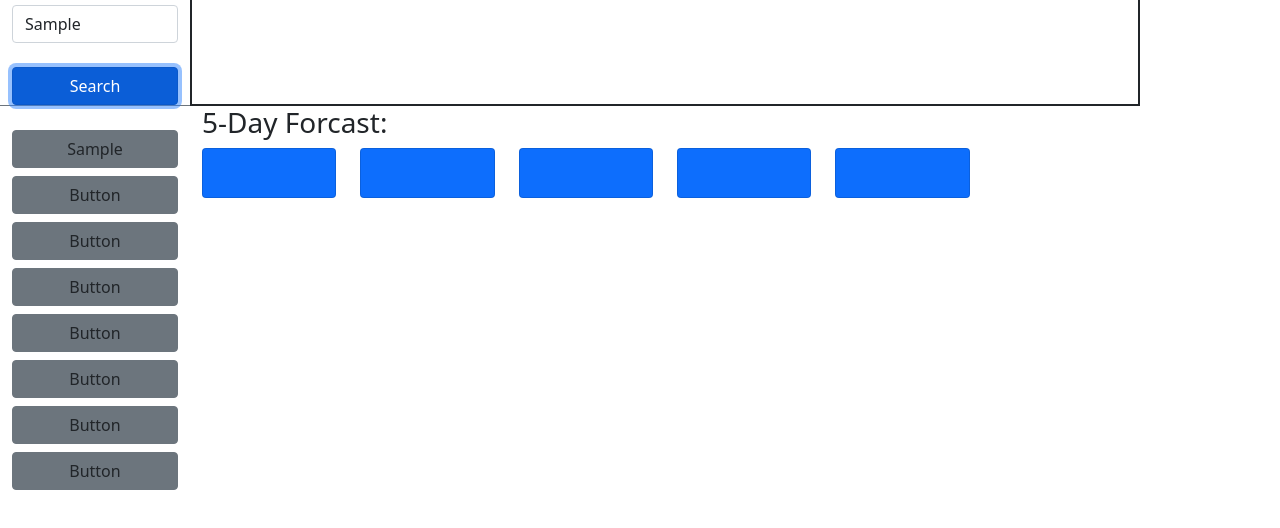
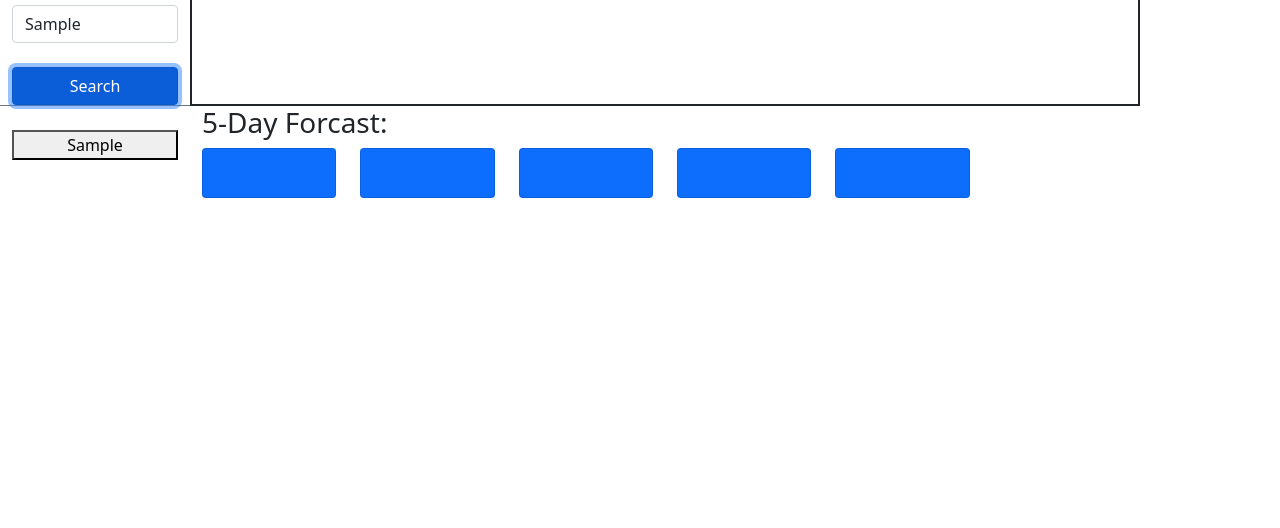
Before and after one commit to Tim-Smith1/weatherbylocation, a plain HTML site: page index.html in a window 1280 px wide. Both pictures are taken after typing "Sample" into the empty fields and a click on the button "Search". Shown: the part 126-654 px from the top of the page. Drawn offline with nearby package versions, Linux system fonts and the light colour scheme; no server answers.

Commit message:
2/7 previous searches now showing up as dynamicly created buttons. TODOS now make those newly created buttons searchable.

```diff
--- a/assets/js/script.js
+++ b/assets/js/script.js
@@ -8,25 +8,97 @@
 var btnGet = document.getElementById('btn-get')
 var inputGet = document.getElementById('input-get')
 var cityName = '';
+var searchHistoryContainer = document.querySelector('#history');
+//var searchHistory;
 
 //console.log(btnGet);
 
 //for (var i = storedSearch.length -1; i > storedSearch.length-7; i--)
 
 //
+//Dynamic button history add btnHistory class
+
+
+// define a set of instruction to display old search history
+// --  go to local storage and try to get the search history
+
+// var searchFromLs = JSON.parse(localStorage.getItem('search-history'));
+// if (searchFromLs !== null) {
+//     searchHistory = searchFromLs
+// } else {
+//     searchHistory = [];
+// }
+
+searchHistory = JSON.parse(localStorage.getItem('search-history'));
+if (searchHistory === null) {
+    searchHistory = [];
+}
+displaySearchHistory();
+// --  if there is something there
+// --  -- set the stuff you got from ls to the searchHistory var
+// --  else
+// --  -- set search history to an empty
+// --  display you search history
+
+// call that set of instructions
+
+
+
+
+function addToHistory(search) {
+    searchHistory.push(search);
+    //converts array to string
+    localStorage.setItem('search-history', JSON.stringify(searchHistory));
+
+    displaySearchHistory();
+}
+
+// need function to get search history from local storage parse JSON
+function displaySearchHistory() {
+    searchHistoryContainer.innerHTML = '';
+    for (let index = 0; index < searchHistory.length; index++) {
+        var btn = document.createElement('button');
+        btn.setAttribute('type', 'button');
+        btn.classList.add('history-btn', 'btn-history')
+        btn.setAttribute('data-search', searchHistory[index]);
+        btn.textContent = searchHistory[index];
+
+
+        searchHistoryContainer.append(btn);
+        }
+}
+
+
+        // add an event listner  to the btn to make new buttons fetch the search
+        // when i click on the new button it should bring me to the citys weather
+        //////////////
+// function handleSearchHistoyClick(event) {
+//        var test = event.target('button');
+
+//          newendUrl = ('https://api.openweathermap.org/data/2.5/forecast?q=' + test + '&units=imperial&appid=b3116830bb7295ca81c53365dc533b51');
+
+
+        // if (test) {
+        //      searchResult(btn.textContent);
+        // }
+
+        // if (searchHistory === null) {
+            //     return;
+            // } else {
+            // searchResult('btn.textContent') = (event.target.matches(event))
+            // }
+
+
 
 
 
 function searchResult() {
     console.log(inputGet.value)
-    //var city = inputGet.value;
+    var city = inputGet.value;
     cityName = inputGet.value;
     var endUrl = ('https://api.openweathermap.org/data/2.5/forecast?q=' + cityName + '&units=imperial&appid=b3116830bb7295ca81c53365dc533b51');
 
-
-///local storage save to 8 buttons
-document.getElementById('btn1').innerHTML = cityName;
-
+    addToHistory(cityName);
 
     //Fetch section
     fetch(endUrl)
@@ -42,86 +114,89 @@ function weatherIconMain() {
                 //for (var i = storedSearch.length -1; i > storedSearch.length-7; i--)
 
                 if ((data.list[0].weather[0].main) === 'Clouds') {
-        document.getElementById('current-icon').innerHTML=('&#9729;' + (data.list[0].weather[0].main));
+                    document.getElementById('current-icon').innerHTML = ('&#9729;' + (data.list[0].weather[0].main));
                 } else if ((data.list[0].weather[0].main) === 'Clear') {
-        document.getElementById('current-icon').innerHTML=('&#9728;' + (data.list[0].weather[0].main));
+                    document.getElementById('current-icon').innerHTML = ('&#9728;' + (data.list[0].weather[0].main));
                 } else if ((data.list[0].weather[0].main) === 'Snow') {
-        document.getElementById('current-icon').innerHTML=('&#9731;' + (data.list[0].weather[0].main));
+                    document.getElementById('current-icon').innerHTML = ('&#9731;' + (data.list[0].weather[0].main));
                 } else if ((data.list[0].weather[0].main) === 'Rain') {
-        document.getElementById('current-icon').innerHTML=('&#9730;' + (data.list[0].weather[0].main));
+                    document.getElementById('current-icon').innerHTML = ('&#9730;' + (data.list[0].weather[0].main));
                 } else {
-        document.getElementById('current-icon').innerHTML=('&#9749;' + (data.list[0].weather[0].main));
+                    document.getElementById('current-icon').innerHTML = ('&#9749;' + (data.list[0].weather[0].main));
                 }
 
                 if ((data.list[8].weather[0].main) === 'Clouds') {
-        document.getElementById('day1-icon').innerHTML=('&#9729;' + (data.list[8].weather[0].main));
+                    document.getElementById('day1-icon').innerHTML = ('&#9729;' + (data.list[8].weather[0].main));
                 } else if ((data.list[8].weather[0].main) === 'Clear') {
-        document.getElementById('day1-icon').innerHTML=('&#9728;' + (data.list[8].weather[0].main));
+                    document.getElementById('day1-icon').innerHTML = ('&#9728;' + (data.list[8].weather[0].main));
                 } else if ((data.list[8].weather[0].main) === 'Snow') {
-        document.getElementById('day1-icon').innerHTML=('&#9731;' + (data.list[8].weather[0].main));
+                    document.getElementById('day1-icon').innerHTML = ('&#9731;' + (data.list[8].weather[0].main));
                 } else if ((data.list[8].weather[0].main) === 'Rain') {
-        document.getElementById('day1-icon').innerHTML=('&#9730;' + (data.list[8].weather[0].main));
+                    document.getElementById('day1-icon').innerHTML = ('&#9730;' + (data.list[8].weather[0].main));
                 } else {
-        document.getElementById('day1-icon').innerHTML=('&#9749;' + (data.list[8].weather[0].main));
+                    document.getElementById('day1-icon').innerHTML = ('&#9749;' + (data.list[8].weather[0].main));
                 }
 
                 if ((data.list[16].weather[0].main) === 'Clouds') {
-        document.getElementById('day2-icon').innerHTML=('&#9729;' + (data.list[16].weather[0].main));
+                    document.getElementById('day2-icon').innerHTML = ('&#9729;' + (data.list[16].weather[0].main));
                 } else if ((data.list[16].weather[0].main) === 'Clear') {
-        document.getElementById('day2-icon').innerHTML=('&#9728;' + (data.list[16].weather[0].main));
+                    document.getElementById('day2-icon').innerHTML = ('&#9728;' + (data.list[16].weather[0].main));
                 } else if ((data.list[16].weather[0].main) === 'Snow') {
-        document.getElementById('day2-icon').innerHTML=('&#9731;' + (data.list[16].weather[0].main));
+                    document.getElementById('day2-icon').innerHTML = ('&#9731;' + (data.list[16].weather[0].main));
                 } else if ((data.list[16].weather[0].main) === 'Rain') {
-        document.getElementById('day2-icon').innerHTML=('&#9730;' + (data.list[16].weather[0].main));
+                    document.getElementById('day2-icon').innerHTML = ('&#9730;' + (data.list[16].weather[0].main));
                 } else {
-        document.getElementById('day2-icon').innerHTML=('&#9749;' + (data.list[16].weather[0].main));
+                    document.getElementById('day2-icon').innerHTML = ('&#9749;' + (data.list[16].weather[0].main));
                 }
 
                 if ((data.list[24].weather[0].main) === 'Clouds') {
-        document.getElementById('day3-icon').innerHTML=('&#9729;' + (data.list[24].weather[0].main));
+                    document.getElementById('day3-icon').innerHTML = ('&#9729;' + (data.list[24].weather[0].main));
                 } else if ((data.list[24].weather[0].main) === 'Clear') {
-        document.getElementById('day3-icon').innerHTML=('&#9728;' + (data.list[24].weather[0].main));
+                    document.getElementById('day3-icon').innerHTML = ('&#9728;' + (data.list[24].weather[0].main));
                 } else if ((data.list[24].weather[0].main) === 'Snow') {
-        document.getElementById('day3-icon').innerHTML=('&#9731;' + (data.list[24].weather[0].main));
+                    document.getElementById('day3-icon').innerHTML = ('&#9731;' + (data.list[24].weather[0].main));
                 } else if ((data.list[24].weather[0].main) === 'Rain') {
-        document.getElementById('day3-icon').innerHTML=('&#9730;' + (data.list[24].weather[0].main));
+                    document.getElementById('day3-icon').innerHTML = ('&#9730;' + (data.list[24].weather[0].main));
                 } else {
-        document.getElementById('day3-icon').innerHTML=('&#9749;' + (data.list[24].weather[0].main));
+                    document.getElementById('day3-icon').innerHTML = ('&#9749;' + (data.list[24].weather[0].main));
                 }
 
                 if ((data.list[32].weather[0].main) === 'Clouds') {
-        document.getElementById('day4-icon').innerHTML=('&#9729;' + (data.list[32].weather[0].main));
+                    document.getElementById('day4-icon').innerHTML = ('&#9729;' + (data.list[32].weather[0].main));
                 } else if ((data.list[32].weather[0].main) === 'Clear') {
-        document.getElementById('day4-icon').innerHTML=('&#9728;' + (data.list[32].weather[0].main));
+                    document.getElementById('day4-icon').innerHTML = ('&#9728;' + (data.list[32].weather[0].main));
                 } else if ((data.list[32].weather[0].main) === 'Snow') {
-        document.getElementById('day4-icon').innerHTML=('&#9731;' + (data.list[32].weather[0].main));
+                    document.getElementById('day4-icon').innerHTML = ('&#9731;' + (data.list[32].weather[0].main));
                 } else if ((data.list[32].weather[0].main) === 'Rain') {
-        document.getElementById('day4-icon').innerHTML=('&#9730;' + (data.list[32].weather[0].main));
+                    document.getElementById('day4-icon').innerHTML = ('&#9730;' + (data.list[32].weather[0].main));
                 } else {
-        document.getElementById('day4-icon').innerHTML=('&#9749;' + (data.list[32].weather[0].main));
+                    document.getElementById('day4-icon').innerHTML = ('&#9749;' + (data.list[32].weather[0].main));
                 }
 
                 if ((data.list[39].weather[0].main) === 'Clouds') {
-        document.getElementById('day5-icon').innerHTML=('&#9729;' + (data.list[39].weather[0].main));
+                    document.getElementById('day5-icon').innerHTML = ('&#9729;' + (data.list[39].weather[0].main));
                 } else if ((data.list[39].weather[0].main) === 'Clear') {
-        document.getElementById('day5-icon').innerHTML=('&#9728;' + (data.list[39].weather[0].main));
+                    document.getElementById('day5-icon').innerHTML = ('&#9728;' + (data.list[39].weather[0].main));
                 } else if ((data.list[39].weather[0].main) === 'Snow') {
-        document.getElementById('day5-icon').innerHTML=('&#9731;' + (data.list[39].weather[0].main));
+                    document.getElementById('day5-icon').innerHTML = ('&#9731;' + (data.list[39].weather[0].main));
                 } else if ((data.list[39].weather[0].main) === 'Rain') {
-        document.getElementById('day5-icon').innerHTML=('&#9730;' + (data.list[39].weather[0].main));
+                    document.getElementById('day5-icon').innerHTML = ('&#9730;' + (data.list[39].weather[0].main));
                 } else {
-        document.getElementById('day5-icon').innerHTML=('&#9749;' + (data.list[39].weather[0].main));
+                    document.getElementById('day5-icon').innerHTML = ('&#9749;' + (data.list[39].weather[0].main));
                 }
             }
 
             weatherIconMain();
 
+
+
+
             //main panel showing selected city
             document.getElementById('selected-city').innerHTML = (data.city.name + ' (' + (dayjs().format('MM/DD/YYYY')) + ')');
             //Current temp day0
-    document.getElementById('currnet-temp').innerHTML=('Temp: ' +(data.list[0].main.temp + 'ºF'));
-    document.getElementById('current-wind').innerHTML=('Wind: ' + (data.list[0].wind.speed) + ' MPH');
-    document.getElementById('current-humidity').innerHTML=('Humidity: ' + (data.list[0].main.humidity) + '%');
+            document.getElementById('currnet-temp').innerHTML = ('Temp: ' + (data.list[0].main.temp + 'ºF'));
+            document.getElementById('current-wind').innerHTML = ('Wind: ' + (data.list[0].wind.speed) + ' MPH');
+            document.getElementById('current-humidity').innerHTML = ('Humidity: ' + (data.list[0].main.humidity) + '%');
 
             //format('MM/DD/YYYY'));
             //Tomorrow temp day1
@@ -137,25 +212,26 @@ function weatherIconMain() {
             //day3
             document.getElementById('day3').innerHTML = (dayjs().add(3, 'day').format('MM/DD/YYYY'));
             document.getElementById('day3-temp').innerHTML = ('Temp: ' + (data.list[24].main.temp) + 'ºF');
-    document.getElementById('day3-wind').innerHTML = ('Wind: ' + (data.list[24].wind.speed)  + ' MPH');
-    document.getElementById('day3-humidity').innerHTML = ('Humidity: ' + (data.list[24].main.humidity)  + ' %');
+            document.getElementById('day3-wind').innerHTML = ('Wind: ' + (data.list[24].wind.speed) + ' MPH');
+            document.getElementById('day3-humidity').innerHTML = ('Humidity: ' + (data.list[24].main.humidity) + ' %');
             //day4
             document.getElementById('day4').innerHTML = (dayjs().add(4, 'day').format('MM/DD/YYYY'));
             document.getElementById('day4-temp').innerHTML = ('Temp: ' + (data.list[32].main.temp) + 'ºF');
-    document.getElementById('day4-wind').innerHTML = ('Wind: ' + (data.list[32].wind.speed)  + ' MPH');
-    document.getElementById('day4-humidity').innerHTML = ('Humidity: ' + (data.list[32].main.humidity)  + ' %');
+            document.getElementById('day4-wind').innerHTML = ('Wind: ' + (data.list[32].wind.speed) + ' MPH');
+            document.getElementById('day4-humidity').innerHTML = ('Humidity: ' + (data.list[32].main.humidity) + ' %');
             //day5 -3 hour ran out of array
             document.getElementById('day5').innerHTML = (dayjs().add(5, 'day').format('MM/DD/YYYY'));
             document.getElementById('day5-temp').innerHTML = ('Temp: ' + (data.list[39].main.temp) + 'ºF');
-    document.getElementById('day5-wind').innerHTML = ('Wind: ' + (data.list[39].wind.speed)  + ' MPH');
-    document.getElementById('day5-humidity').innerHTML = ('Humidity: ' + (data.list[39].main.humidity)  + ' %');
-
+            document.getElementById('day5-wind').innerHTML = ('Wind: ' + (data.list[39].wind.speed) + ' MPH');
+            document.getElementById('day5-humidity').innerHTML = ('Humidity: ' + (data.list[39].main.humidity) + ' %');
+            //handleSearchHistoyClick('search-history');
         });
 }
 
 
+
 btnGet.addEventListener('click', searchResult);
-
+ //searchHistoryContainer.addEventListener('click', handleSearchHistoyClick)
 
 //var cityName = '';
 //cityName = 'new york';
@@ -175,17 +251,9 @@ btnGet.addEventListener('click', searchResult);
 
 
 
+//     //needs custom attr for each button
+//     var btn = event.target;
+//     var btnSearch = btn.getAttribute('data-search')
 
-
-  // list.0.main.temp
-  // list[0].main.temp
-
-
-
-    // TODO: Loop through the response
-    // TODO: Console log each
-    // for (var i = 0; i < data.length; i++) {
-    //   console.log(data[i].city);
-    // }
-    // if (data[i].city.coord.lat >= 20){
-    //   console.log(data[i].city);
+//     // searchResult(btnSearch);
+//     console.log(btnSearch);
--- a/index.html
+++ b/index.html
@@ -49,15 +49,15 @@
           <div class="col-2">
                 <br>
 
-            <div class="d-grid gap-2">
-                <button class="btn btn-secondary text-dark" type="button" id="btn1">Button1</button>
+            <div class="d-grid gap-2" id="history">
+                <!-- <button class="btn btn-secondary text-dark" type="button" id="btn1">Button1</button>
                 <button class="btn btn-secondary text-dark" type="button" id="btn2">Button</button>
                 <button class="btn btn-secondary text-dark" type="button" id="btn3">Button</button>
                 <button class="btn btn-secondary text-dark" type="button" id="btn4">Button</button>
                 <button class="btn btn-secondary text-dark" type="button" id="btn5">Button</button>
                 <button class="btn btn-secondary text-dark" type="button" id="btn6">Button</button>
                 <button class="btn btn-secondary text-dark" type="button" id="btn7">Button</button>
-                <button class="btn btn-secondary text-dark" type="button" id="btn8">Button</button>
+                <button class="btn btn-secondary text-dark" type="button" id="btn8">Button</button> -->
             </div>
 
           </div>
```
Also changed, not shown: 1 other file. Lines whose indentation alone changed are shown as unchanged.
